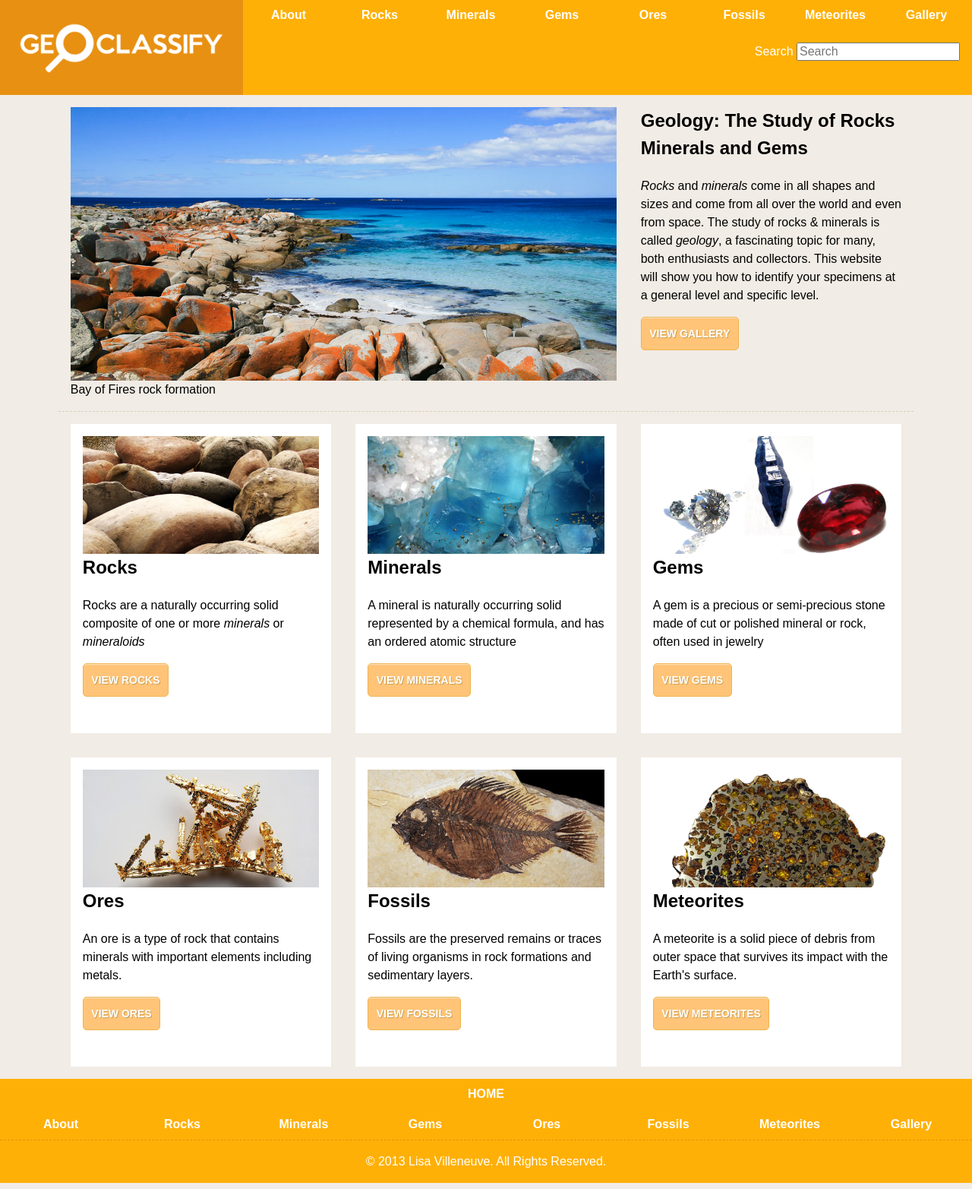
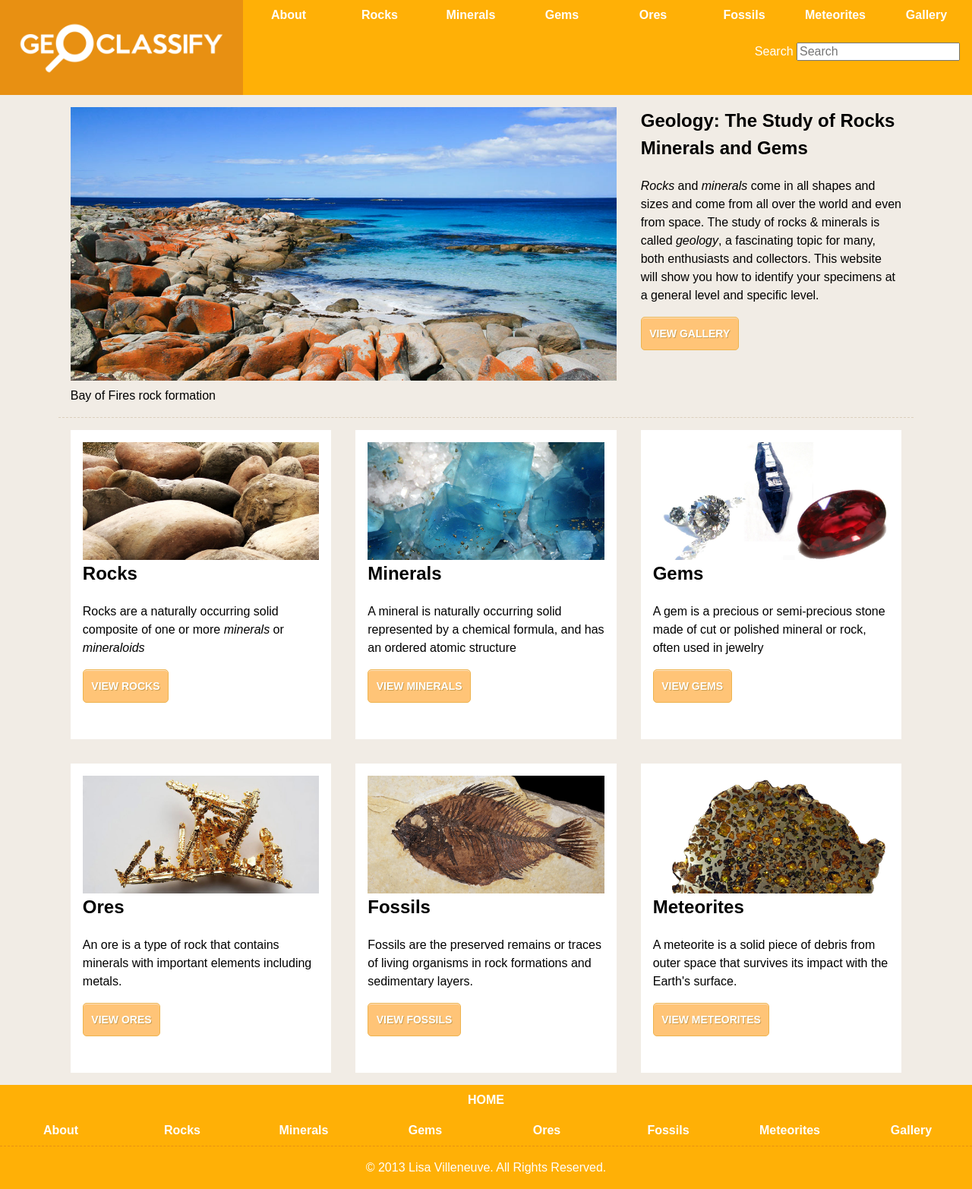
Before and after one commit to Lisa-Villeneuve/large-data-site, a Jekyll site: the page built from index.html, in a window 1280 px wide. Shown: the whole page at 76% size. Built offline with Jekyll 4.4.1, drawn with Linux system fonts in a browser that asks for light colours; Markdown is read by kramdown in place of the engine named in the settings.

Commit message:
Update general.css

```diff
--- a/_includes/css/general.css
+++ b/_includes/css/general.css
@@ -215,6 +215,10 @@ figure {
 .section-2 a h2:hover,
 .section-2 a p:hover {
 	text-decoration: underline;
+}
+
+figcaption {
+	padding-top: .5em;
 }
 
 .article {
```
